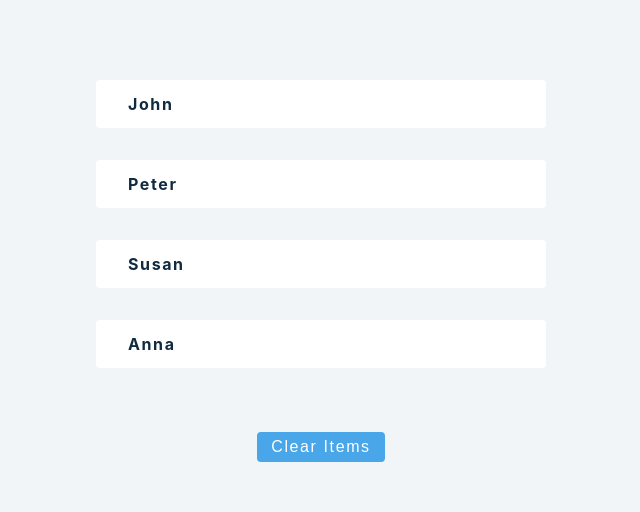
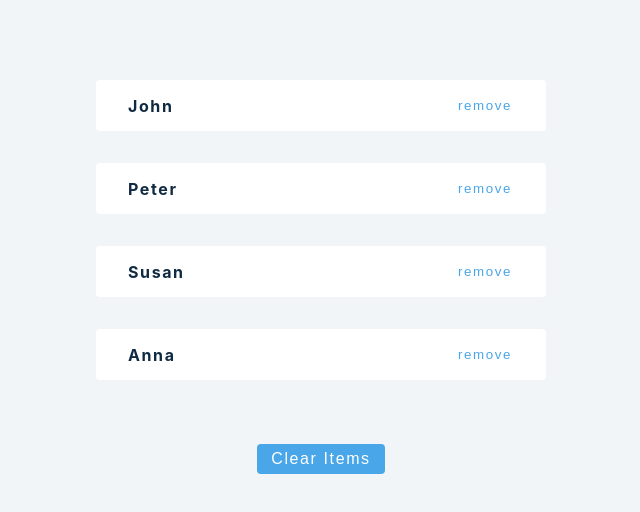
Before and after one commit to indiemike01/react-advanced-2020, a React (Create React App) app: page / in a window 1280 px wide. Shown: the top 512 px of the page, without its empty margins (319-959 px from the left). Built offline with nearby package versions, Linux system fonts and the light colour scheme.

Commit message:
remove each item separately

```diff
--- a/src/tutorial/1-useState/setup/3-useState-array.js
+++ b/src/tutorial/1-useState/setup/3-useState-array.js
@@ -3,6 +3,10 @@ import { data } from "../../../data";
 
 const UseStateArray = () => {
   const [people, setPeople] = useState(data);
+  const removeItem = (id) => {
+    let newPeople = people.filter((person) => person.id !== id);
+    setPeople(newPeople);
+  };
   return (
     <>
       {people.map((person) => {
@@ -10,6 +14,7 @@ const UseStateArray = () => {
         return (
           <div key={id} className="item">
             <h4>{name}</h4>
+            <button onClick={() => removeItem(id)}>remove</button>
           </div>
         );
       })}
```
